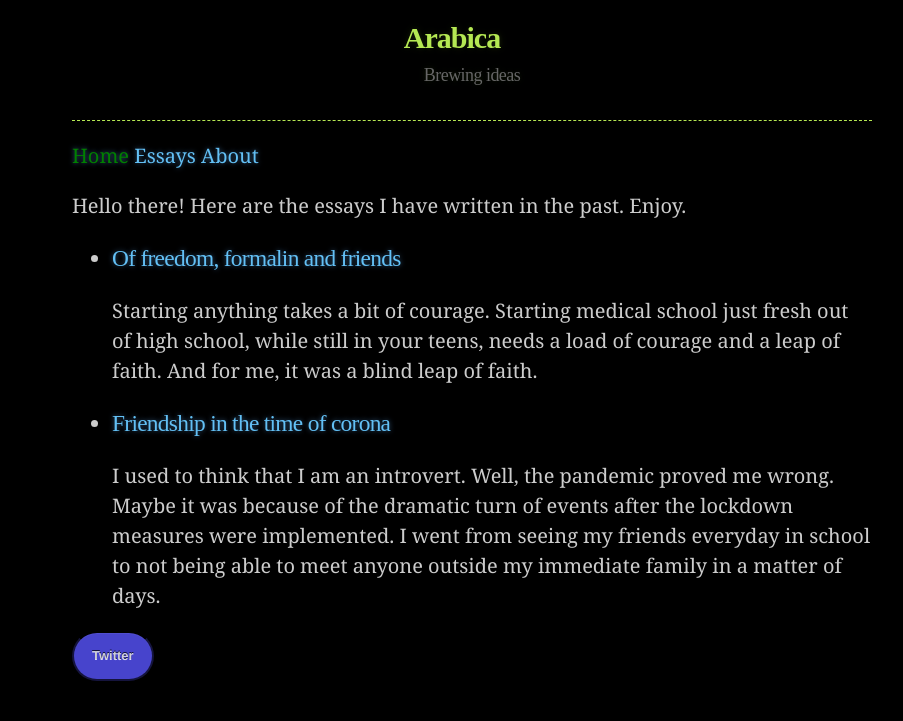
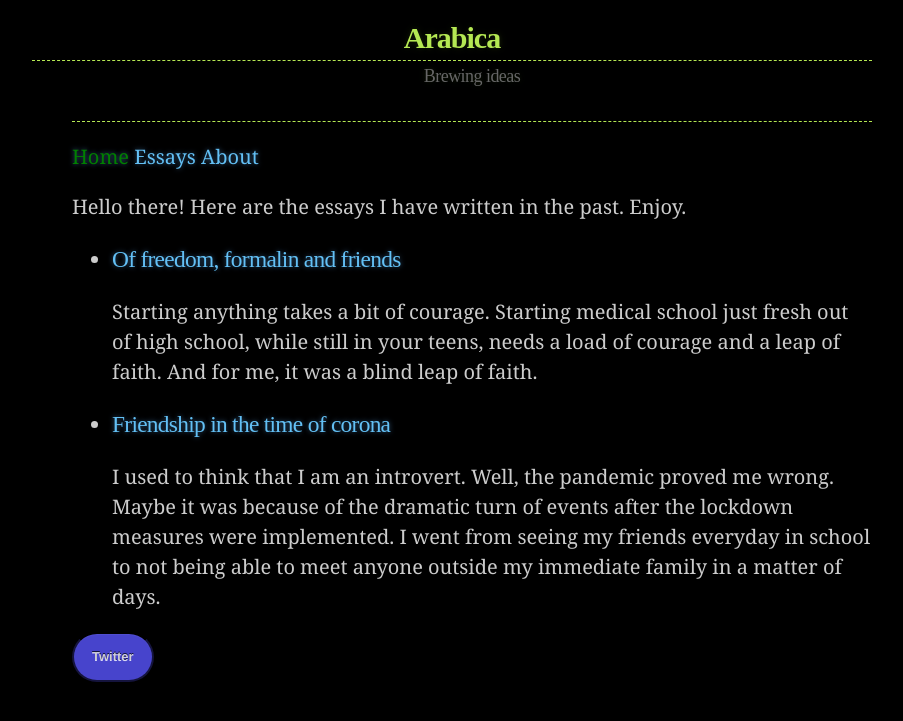
Before and after one commit to habasweiny/habasweiny.github.io, a Jekyll site: the page built from index.html, in a window 1280 px wide. Shown: the top 721 px of the page, without its empty margins (168-1071 px from the left). Built offline with Jekyll 4.4.1, drawn with Linux system fonts in a browser that asks for light colours.

Commit message:
Update main.scss

```diff
--- a/_sass/main.scss
+++ b/_sass/main.scss
@@ -33,6 +33,7 @@ header h1 {
                0 0 10px rgba(181, 232, 83, 0.1);
   letter-spacing: -1px;
   -webkit-font-smoothing: antialiased;
+  border-bottom: 1px dashed #b5e853;
 
   }
 
```
